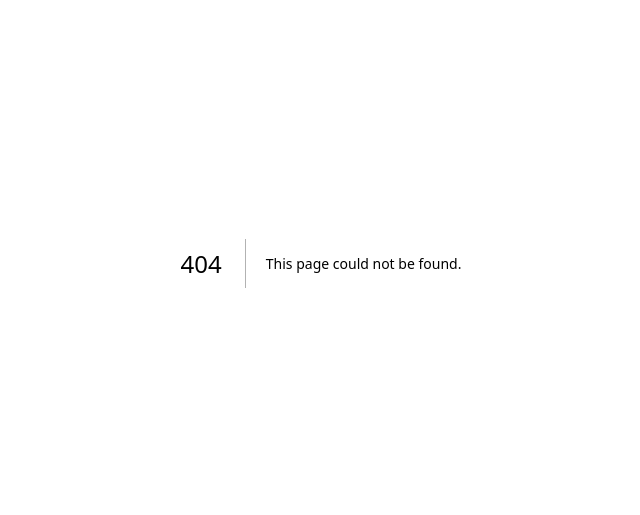
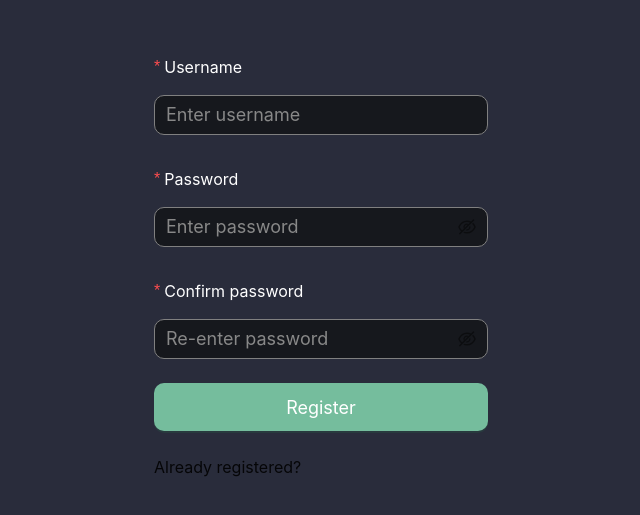
Before and after one commit to johndonneUZH/sopra-fs25-maadam-client, a Next.js app: page /register in a window 1280 px wide. Before the commit this address had no page. Shown: the part 137-652 px from the top of the page, without its empty margins (319-959 px from the left). Built offline with nearby package versions, Linux system fonts and the light colour scheme; no server answers; what @ant-design/nextjs-registry would draw is missing.

Commit message:
implemented register

```diff
--- a/app/login/page.tsx
+++ b/app/login/page.tsx
@@ -77,6 +77,9 @@ const Login: React.FC = () => {
             Login
           </Button>
         </Form.Item>
+        <footer>
+          <a onClick={() => router.push("/register")}>Not signed up?</a>
+        </footer>
       </Form>
     </div>
   );
--- a/app/page.tsx
+++ b/app/page.tsx
@@ -12,7 +12,7 @@ export default function Home() {
   const router = useRouter();
   return (
     <div className={styles.page}>
-      <Navbar names={["Login", "About me"]}
+      <Navbar names={["Account", "About me"]}
               links={[() => router.push("/login"), "https://www.linkedin.com/in/matteo-iulian-adam-16355a225"]} />
 
       <main className={styles.main}>
--- /dev/null
+++ b/app/register/page.tsx
@@ -0,0 +1,90 @@
+"use client"; // For components that need React hooks and browser APIs, SSR (server side rendering) has to be disabled. Read more here: https://nextjs.org/docs/pages/building-your-application/rendering/server-side-rendering
+
+import { useRouter } from "next/navigation"; // use NextJS router for navigation
+import { useState } from "react";
+import { useApi } from "@/hooks/useApi";
+import { Button, Form, Input, Alert } from "antd";
+import styles from "@/styles/page.module.css";
+
+interface FormFieldProps {
+  username: string;
+  password: string;
+  confirmPassword: string;
+}
+
+const Register: React.FC = () => {
+  const router = useRouter();
+  const apiService = useApi();
+  const [form] = Form.useForm();
+
+  const handleRegister = async (values: FormFieldProps) => {
+
+    if (values.password !== values.confirmPassword) {
+      alert("Passwords do not match!");
+      return;
+    }
+
+    try {
+      // Call the API service and let it handle JSON serialization and error handling
+      const response = await apiService.post("/api/users/register", values);
+
+      // Navigate to the login page after successful registration
+      router.push("/login");
+    } catch (error) {
+      if (error instanceof Error) {
+        alert(`Something went wrong during the registration:\n${error.message}`);
+      } else {
+        console.error("An unknown error occurred during registration.");
+      }
+    }
+  };
+
+  return (
+    <div className="login-container">
+      <Form
+        form={form}
+        name="register"
+        size="large"
+        variant="outlined"
+        onFinish={handleRegister}
+        layout="vertical"
+      >
+        <Form.Item
+          name="username"
+          label="Username"
+          rules={[{ required: true, message: "Please input your username!" }]}
+        >
+          <Input placeholder="Enter username" />
+        </Form.Item>
+
+        <Form.Item
+          name="password"
+          label="Password"
+          rules={[{ required: true, message: "Please input your password!" }]}
+        >
+          <Input.Password placeholder="Enter password" />
+        </Form.Item>
+
+        <Form.Item
+          name="confirmPassword"
+          label="Confirm password"
+          rules={[{ required: true, message: "Please input your password!" }]}
+        >
+          <Input.Password placeholder="Re-enter password" />
+        </Form.Item>
+
+        <Form.Item>
+          <Button type="primary" htmlType="submit" className="login-button">
+            Register
+          </Button>
+        </Form.Item>
+
+      <footer>
+        <a onClick={() => router.push("/login")}>Already registered?</a>
+      </footer>
+      </Form>
+    </div>
+  );
+};
+
+export default Register;
--- a/app/styles/page.module.css
+++ b/app/styles/page.module.css
@@ -103,6 +103,9 @@ a.secondary {
   display: flex;
   align-items: center;
   gap: 8px;
+  color: blue;
+  text-decoration: underline;
+  cursor: pointer;
 }
 
 .footer img {
```
Also changed, not shown: app/styles/globals.css (line endings or trailing spaces).
